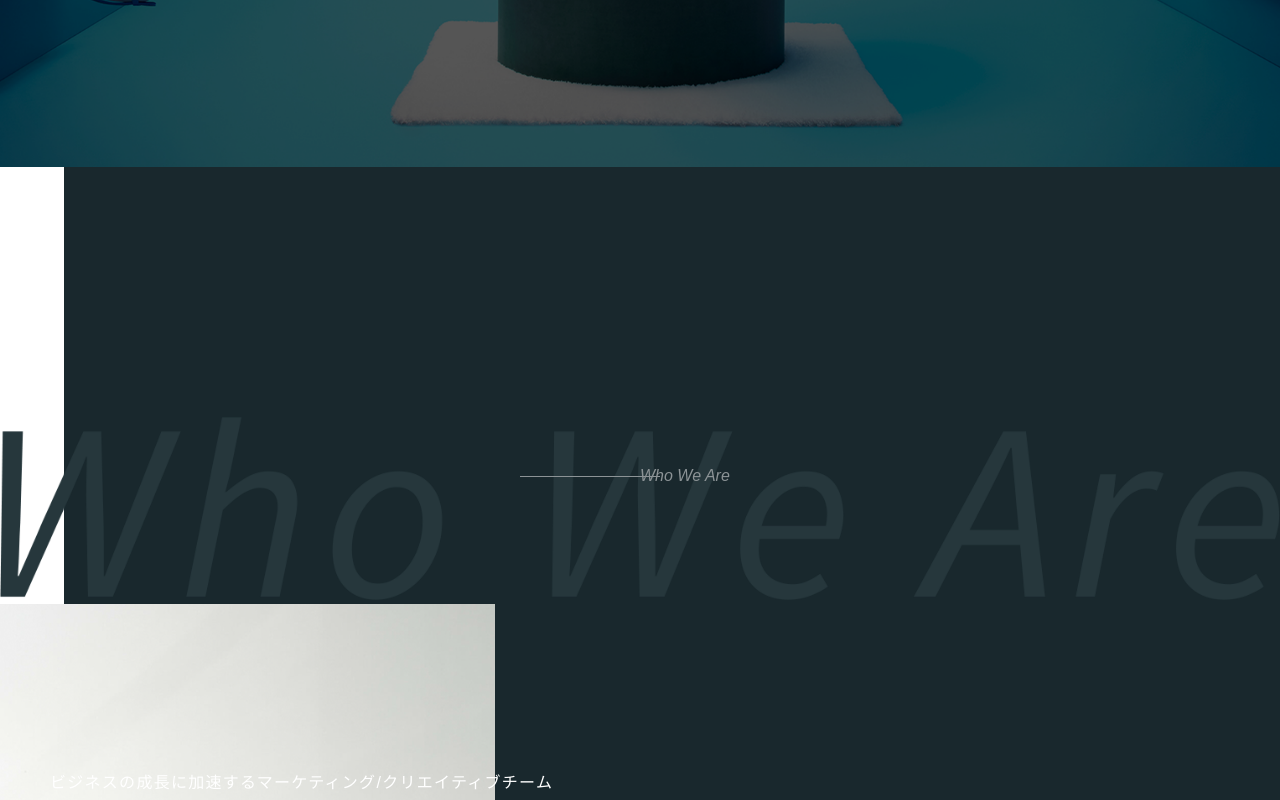
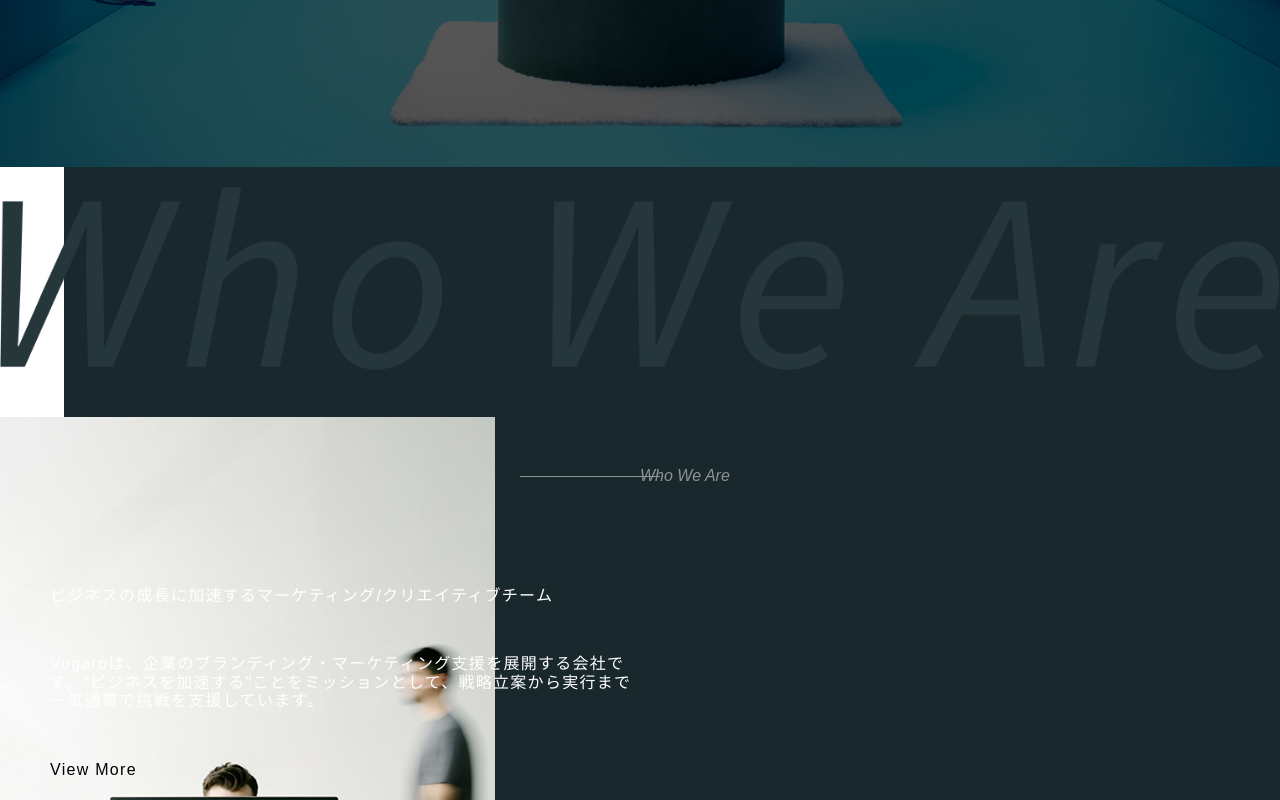
Before and after one commit to vogaro-deguchi/vogaro-nextjs, a Next.js app: page / in a window 1280 px wide. Shown: the part 633-1433 px from the top of the page. Built offline with nearby package versions, Linux system fonts and the light colour scheme.

Commit message:
[update]

```diff
--- a/components/Top/SecWhoweare/index.module.scss
+++ b/components/Top/SecWhoweare/index.module.scss
@@ -35,6 +35,12 @@
         width: 110px;
       }
     }
+  }
+
+  .typo {
+    position: absolute;
+    top: 20px;
+    // left: 50%;
   }
 
   &__back {
@@ -100,9 +106,3 @@
     }
   }
 }
-
-.typo {
-  position: absolute;
-  top: 50px;
-  left: 50px;
-}
--- a/components/Top/SecWhoweare/index.tsx
+++ b/components/Top/SecWhoweare/index.tsx
@@ -11,14 +11,15 @@ export default function SecWhoweare (): JSX.Element {
       <div className={styles.whowewreSec}>
         <section className={styles.whoweare}>
           <h2 className={styles.title}>Who We Are</h2>
+          <div className={styles.typo}>
             <Image
               src={whoweare}
               alt=""
-            objectFit="cover"
+              width={1527}
               priority
               placeholder='blur'
-            className={styles.typo}
             />
+          </div>
           <div className={styles.whoweare__container}>
             <Container>
               <div className={styles.whoweare__container__left}>
```
Lines whose indentation alone changed are shown as unchanged.
